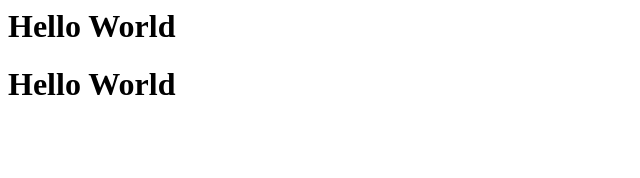
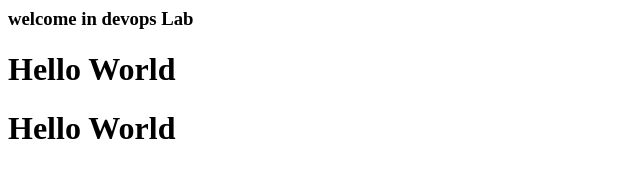
Before and after one commit to shravani232/MCA2025, a plain HTML site: page index.html in a window 1280 px wide. Shown: the whole page, without its empty margins (0-640 px from the left). Drawn offline with Linux system fonts and the light colour scheme.

Commit message:
Update index.html
added changes

```diff
--- a/index.html
+++ b/index.html
@@ -5,7 +5,8 @@
     <title>Document</title>
 </head>
 <body>
-    <h1> Hello World</h1>
+    <h3> welcome in devops Lab<h3>
+        <h1> Hello World</h1>
     <h1> Hello World</h1>
 </body>
 </html>
```
